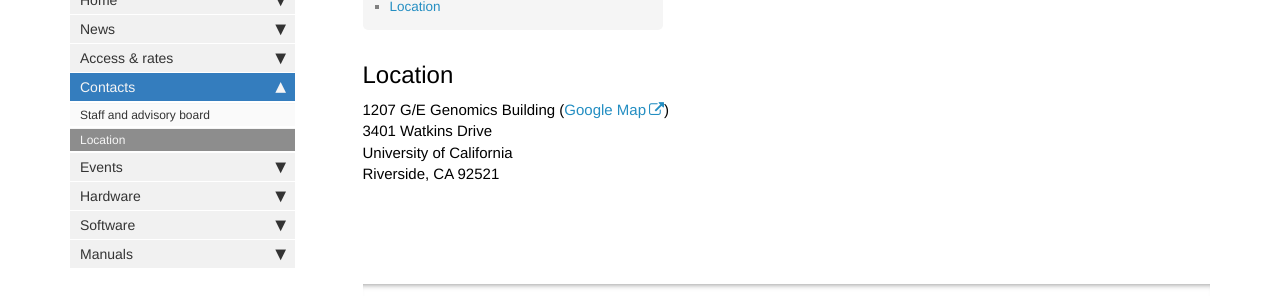
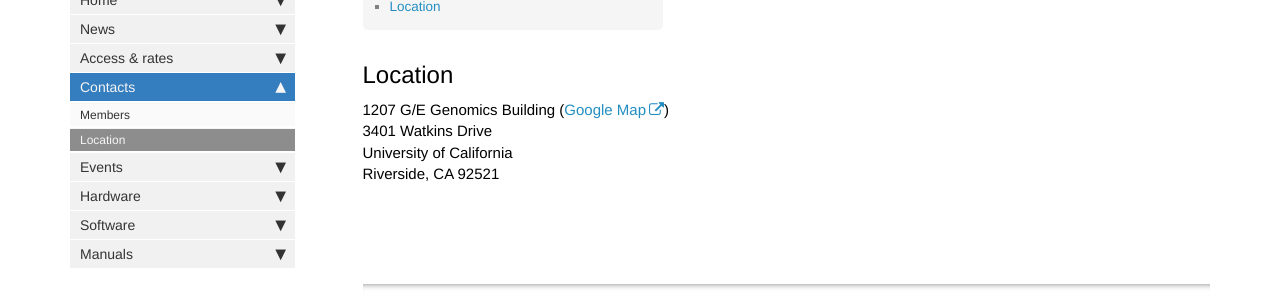
Before and after one commit to tgirke/rcf, a Jekyll site: the page built from location.md, in a window 1280 px wide. Shown: the part 198-498 px from the top of the page. Built offline with Jekyll 4.4.1, drawn with Linux system fonts in a browser that asks for light colours; nearby versions of some CDN libraries; comment, search, counter and statistics services are not loaded.

Commit message:
content edits

```diff
--- a/_data/sidebars/home_sidebar.yml
+++ b/_data/sidebars/home_sidebar.yml
@@ -48,7 +48,7 @@ entries:
     output: web
     type: frontmatter
     folderitems:
-    - title: Staff and advisory board
+    - title: Members
       url: /members.html
       output: web
       type: frontmatter
```
